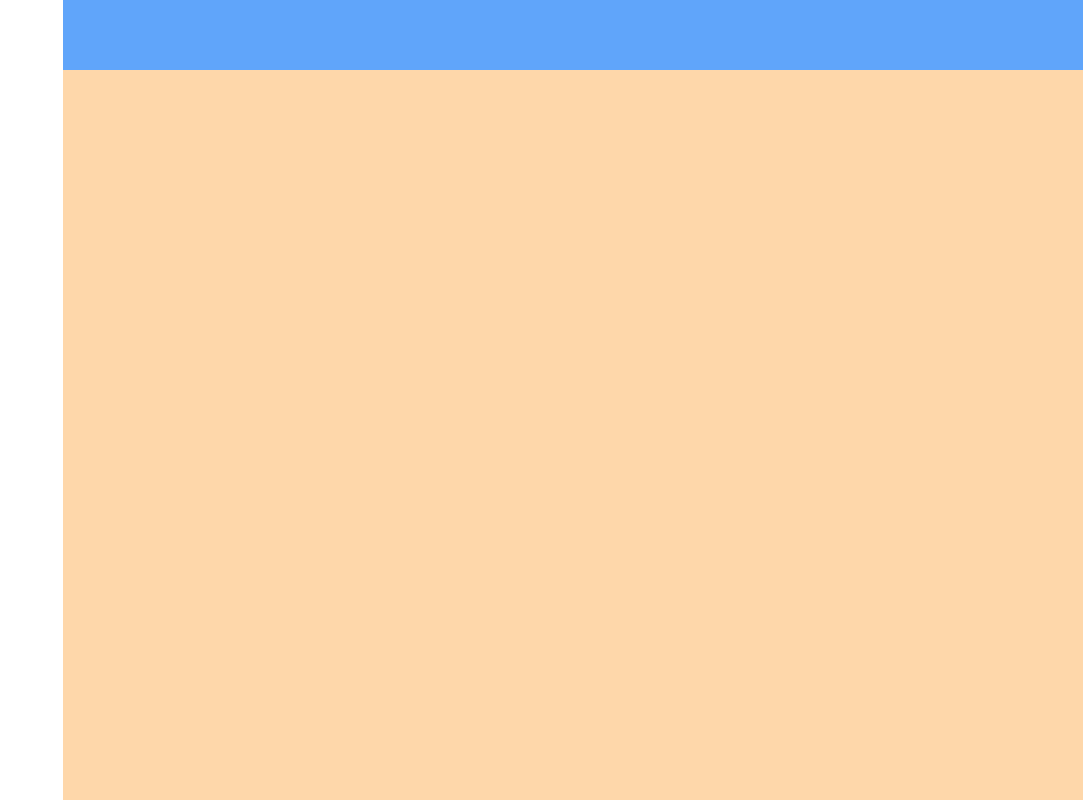
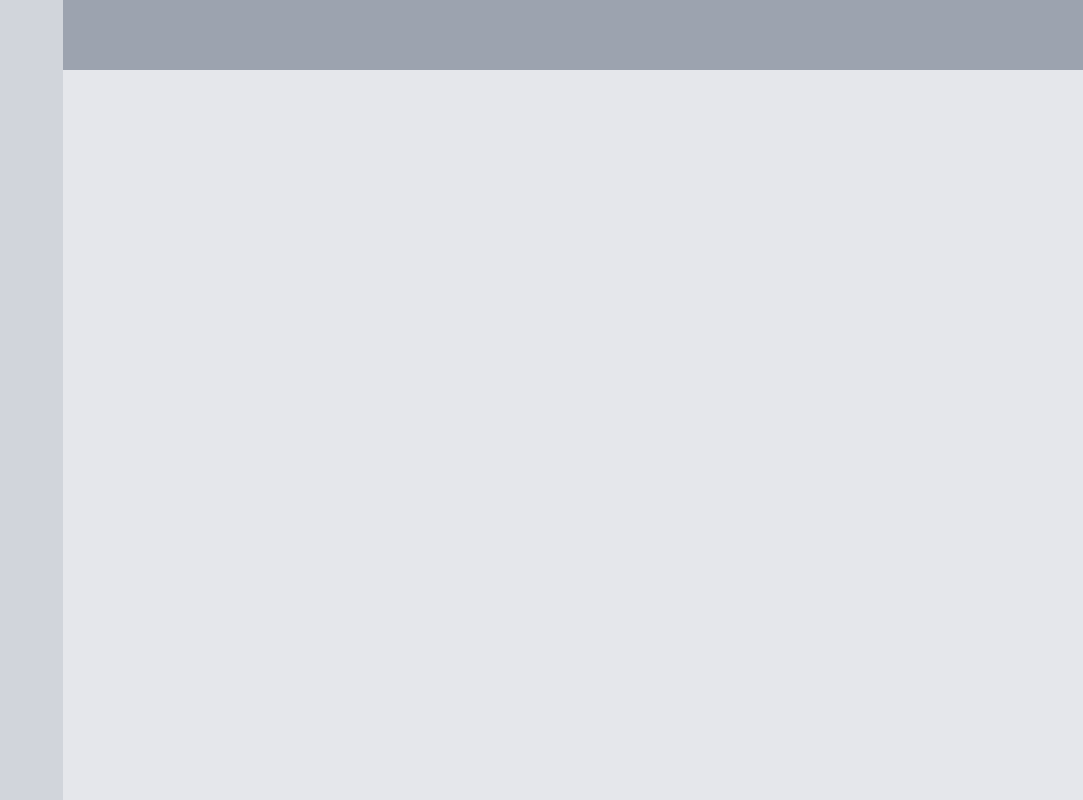
Before and after one commit to stanleypangg/DailyQuest, a React (Vite) app in the folder frontend/: page /dashboard in a window 1280 px wide. Shown: the whole page, without its empty margins (197-1280 px from the left). Built offline with nearby package versions, Linux system fonts and the light colour scheme.

Commit message:
created css grid for dashboard

```diff
--- a/frontend/src/components/dashboard/index.css
+++ b/frontend/src/components/dashboard/index.css
@@ -10,6 +10,7 @@
 
 #sidebar{
     grid-area: sidebar;
+    -webkit-transition: all 0.5s;
 }
 
 #main-container{
--- a/frontend/src/components/dashboard/index.tsx
+++ b/frontend/src/components/dashboard/index.tsx
@@ -7,15 +7,17 @@ const index = () => {
         <div id='grid-container' className='grid grid-cols-[260px_1fr_1fr_1fr] grid-rows-[0.2fr_3fr] h-screen'>
 
             {/* Header */}
-            <header id='header' className='h-[70px] bg-blue-400'>
+            <header id='header' className='h-[70px] bg-gray-400 flex items-center justify-between p-[0_30px_0_30px] shadow-[0_6px_7px_-3px_rgba(0,0,0,0.35)]'>
+                <div>
+                </div>
             </header>
 
             {/* Sidebar */}
-            <aside id='sidebar' className='h-max bg-gray-500'>
+            <aside id='sidebar' className='h-full bg-gray-300 overflow-y-auto transition-all duration-[0.5s]'>
             </aside>
 
             {/* Main */}
-            <main id='main-container' className='bg-orange-200'>
+            <main id='main-container' className='bg-gray-200 overflow-y-auto p-[20px_20px] '>
             </main>
 
         </div>
```
